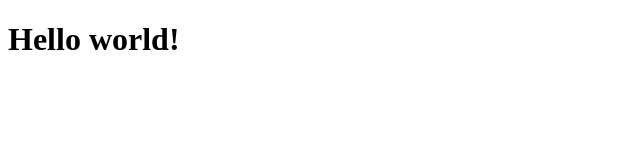
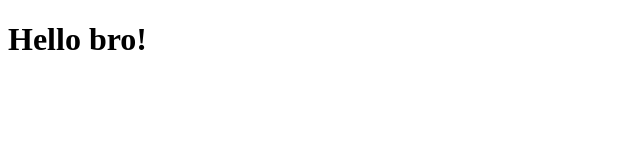
Before and after one commit to trvinhky/ct300_lab1, a plain HTML site: page index.html in a window 1280 px wide. Shown: the full height of the page, 0-640 px from the left. Drawn offline with Linux system fonts and the light colour scheme.

Commit message:
Add files via upload

```diff
--- a/index.html
+++ b/index.html
@@ -7,6 +7,6 @@
     <title>Document</title>
   </head>
   <body>
-    <h1>Hello world!</h1>
+    <h1>Hello bro!</h1>
   </body>
 </html>
```
